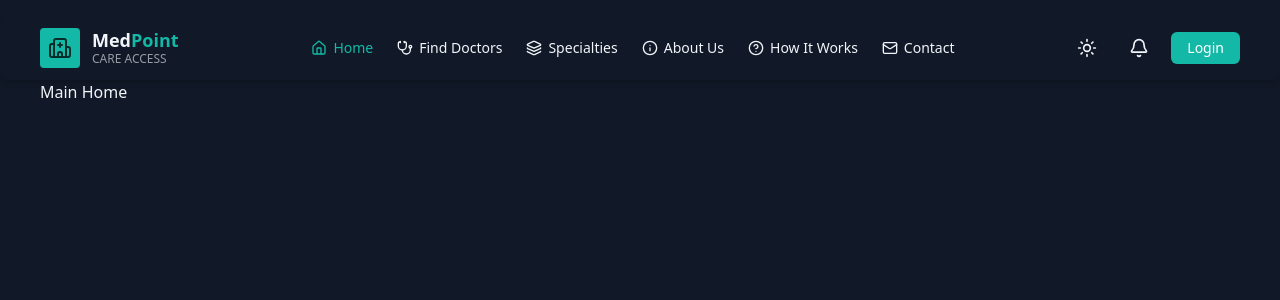
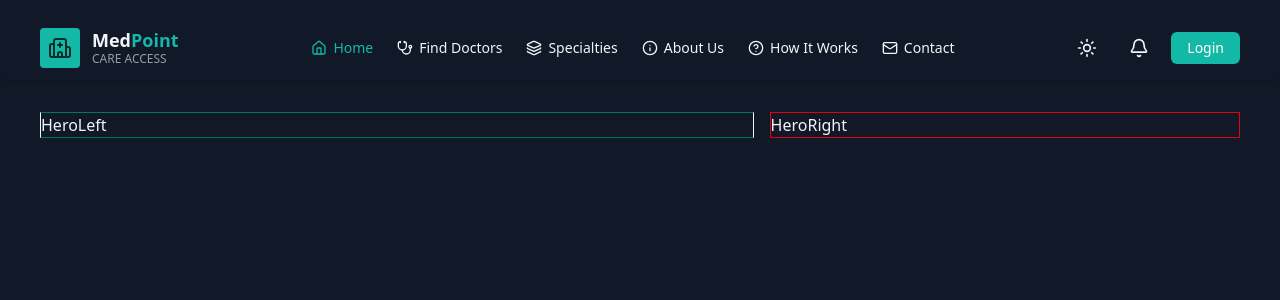
Before and after one commit to Sultanmia22/MedPoint-Client, a Next.js app: page / in a window 1280 px wide. Shown: the top 300 px of the page. Built offline with nearby package versions, Linux system fonts and the light colour scheme; no server answers.

Commit message:
feat: add hero section layout for home page

```diff
--- /dev/null
+++ b/src/Components/home/Hero/Hero.tsx
@@ -0,0 +1,21 @@
+import React from 'react'
+import HeroLeft from './HeroLeft'
+import HeroRight from './HeroRight'
+
+const Hero = () => {
+  return (
+    <div className='grid grid-cols-1 lg:grid-cols-5 gap-4'>
+       {/* Hero Left Side */}
+       <div className='lg:col-span-3 border border-y-emerald-700'>
+        <HeroLeft/>
+       </div>
+
+       {/* Hero Right Side */}
+       <div className='lg:col-span-2 border border-red-600'>
+        <HeroRight />
+       </div>
+    </div>
+  )
+}
+
+export default Hero
--- /dev/null
+++ b/src/Components/home/Hero/HeroLeft.tsx
@@ -0,0 +1,9 @@
+import React from 'react'
+
+const HeroLeft = () => {
+  return (
+    <div>HeroLeft</div>
+  )
+}
+
+export default HeroLeft
--- /dev/null
+++ b/src/Components/home/Hero/HeroRight.tsx
@@ -0,0 +1,9 @@
+import React from 'react'
+
+const HeroRight = () => {
+  return (
+    <div>HeroRight</div>
+  )
+}
+
+export default HeroRight
--- a/src/app/(mainLayout)/page.tsx
+++ b/src/app/(mainLayout)/page.tsx
@@ -1,8 +1,15 @@
+import Hero from '@/Components/home/Hero/Hero'
 import React from 'react'
 
 const page = () => {
   return (
-    <div>Main Home</div>
+    <div className={`flex flex-col gap-8 md:gap-12 lg:gap-16 min-h-screen pt-4 md:pt-6 lg:pt-8`}>
+      {/* Hero Section Start */}
+      <section>
+      <Hero />
+      </section>
+      {/* Hero Section Start */}
+    </div>
   )
 }
 
```
